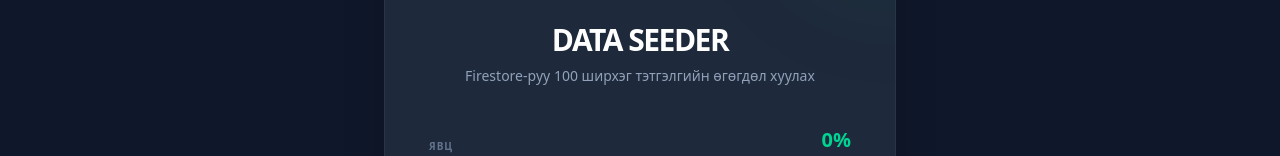
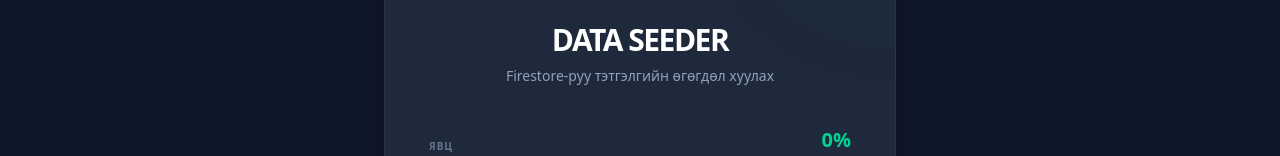
Before and after one commit to amkaamarsaikhan/scholarshipmn-portal, a Next.js app: page /import in a window 1280 px wide. Shown: the part 252-408 px from the top of the page. Built offline with nearby package versions, Linux system fonts and the light colour scheme; no server answers; a web font is replaced by a local one.

Commit message:
import data

```diff
--- a/app/import/page.tsx
+++ b/app/import/page.tsx
@@ -278,7 +278,7 @@
                 count++;
                 setProgress(Math.round((count / scholarshipsData.length) * 100));
             }
-            setStatus("Амжилттай! 100 тэтгэлэг баазад орлоо.");
+            setStatus("Амжилттай! тэтгэлэг баазад орлоо.");
         } catch (err) {
             console.error("Import error:", err);
             setStatus("Алдаа гарлаа. Firestore Rules-ээ шалгана уу.");
@@ -302,7 +302,7 @@
                         Data Seeder
                     </h1>
                     <p className="text-slate-400 text-sm mb-10 font-medium">
-                        Firestore-руу 100 ширхэг тэтгэлгийн өгөгдөл хуулах
+                        Firestore-руу тэтгэлгийн өгөгдөл хуулах
                     </p>
 
                     {/* Progress UI */}
```
